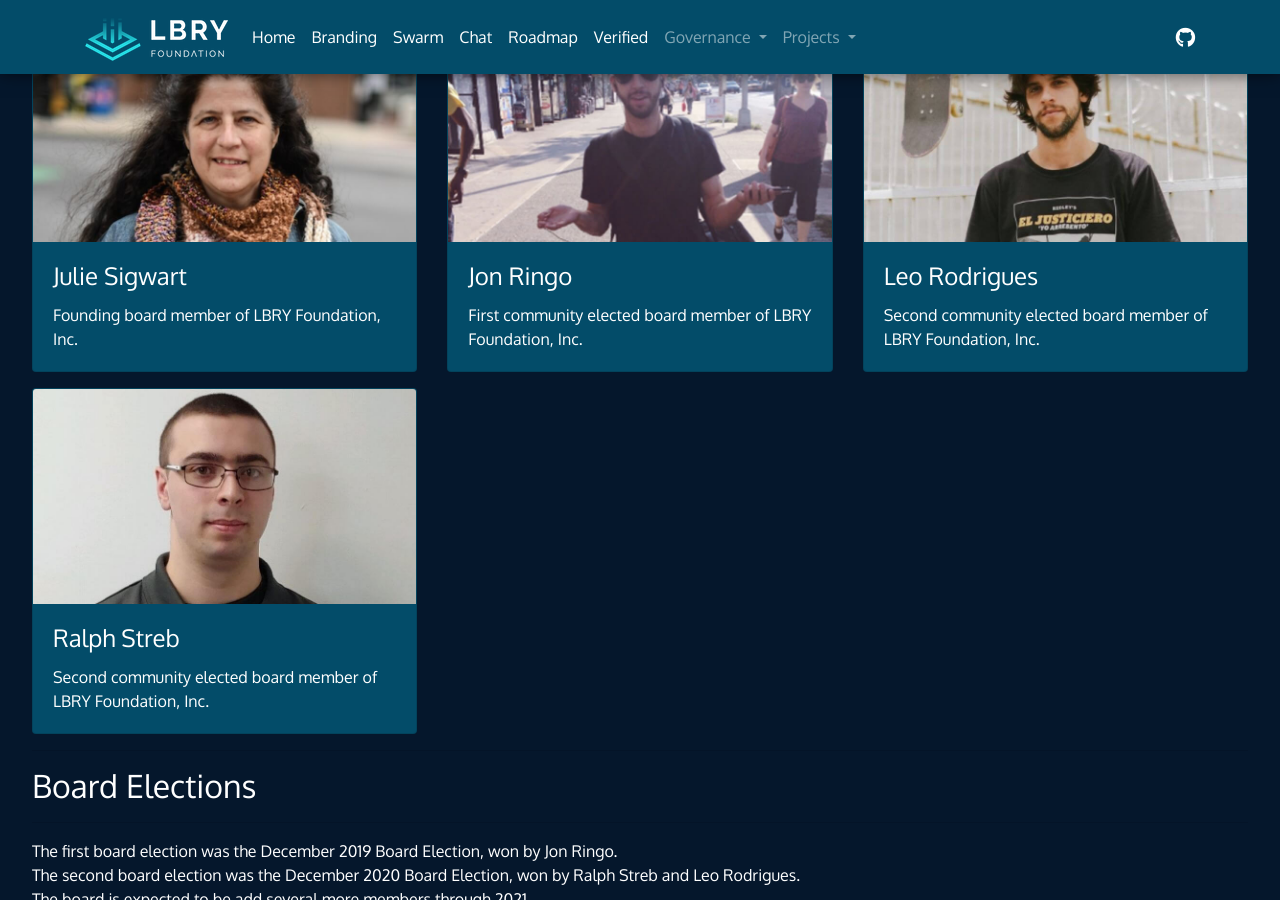
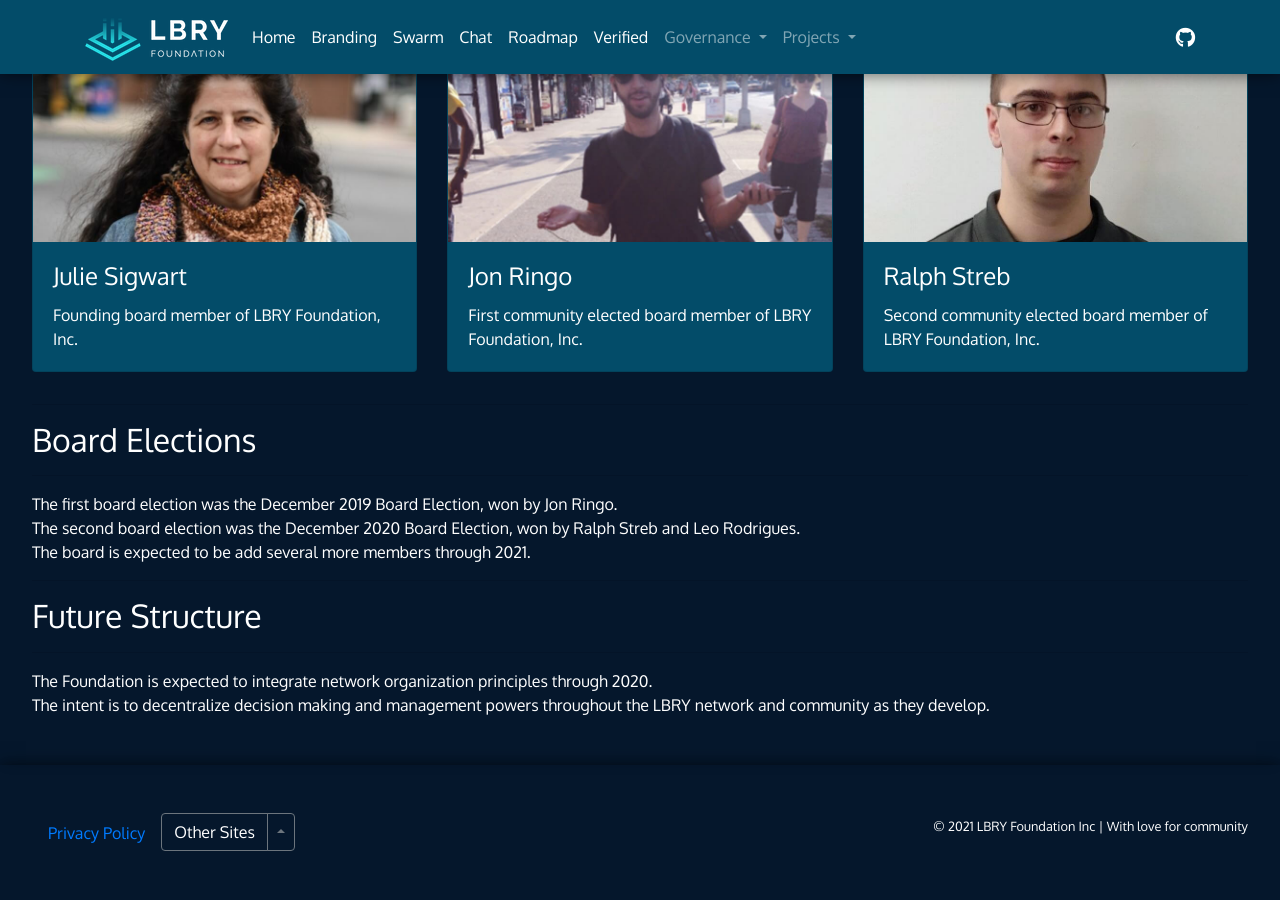
Before and after one commit to LBRYFoundation/lbryorg, a Jekyll site: the page built from pages/governance.md, in a window 1280 px wide and 900 px high, scrolled down 585 px. Built offline with Jekyll 4.4.1, drawn with Linux system fonts in a browser that asks for light colours.

```diff
--- a/_includes/boardofdirectors.html
+++ b/_includes/boardofdirectors.html
@@ -23,15 +23,6 @@
               </div>
             </div>
 
-            <div class="col-md-6 col-lg-4 scroll-fade" data-fade-delay="200">
-              <div class="card lbry-dark">
-                <img class="card-img-top" src="../img/Leo-Rodrigues.jpg" alt="Leo Rodrigues" width="800" height="450">
-                <div class="card-body">
-                  <h4 class="card-title">Leo Rodrigues</h4>
-                  <p class="card-text">Second community elected board member of LBRY Foundation, Inc.</p>
-                </div>
-              </div>
-            </div>
 
             <div class="col-md-6 col-lg-4 scroll-fade" data-fade-delay="200">
               <div class="card lbry-dark">
```
